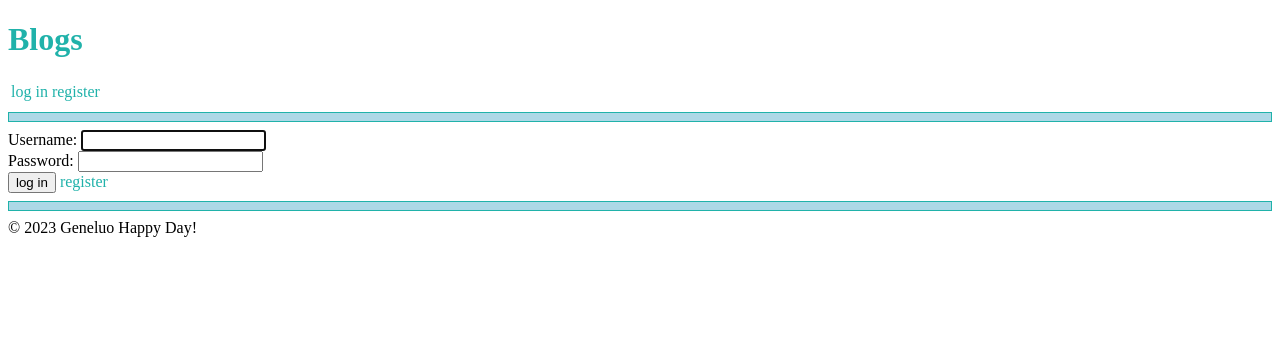
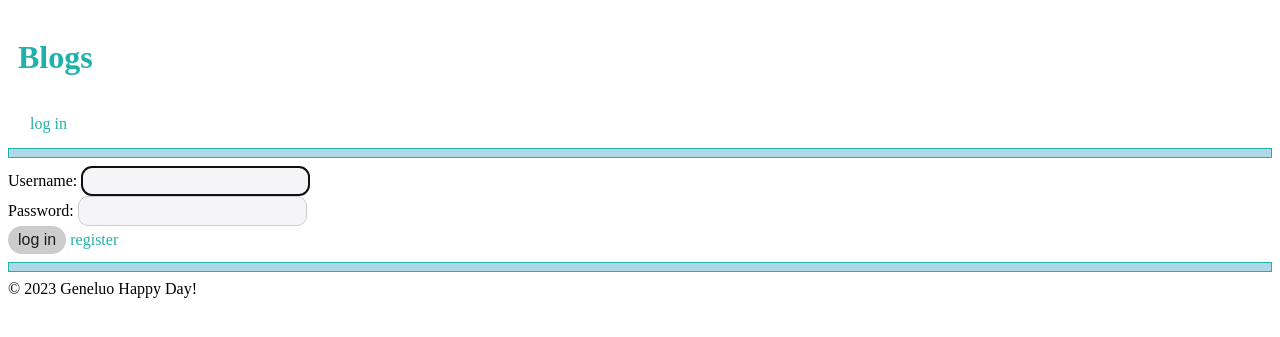
Before and after one commit to gene-2012/open-blog-service, a Django app: page /accounts/login/ in a window 1280 px wide. Shown: the top 337 px of the page. Run offline with Django 4.2, Linux system fonts and the light colour scheme.

Commit message:
add css3

```diff
--- a/blogs/templates/blogs/base.html
+++ b/blogs/templates/blogs/base.html
@@ -18,6 +18,13 @@
         height: 103%;
         border-radius: 0px;
     }
+    img[alt^="small_avatar"]{
+        width: 20px;
+        height: 20px;
+        border-radius: 100%;
+        max-width: 20px;
+        max-height: 20px;
+    }
     img{
         max-width: 400px;
         max-height: 400px;
@@ -27,7 +34,62 @@
         padding: 2px 4px;
         background-color: #f7f7f7;
     }
+    header{
+        padding: 10px 10px;
+        background-color: #FFF;
+    }
+    button{
+        background-color: #CCC;
+        color: #1D1D1F;
+        border: none;
+        padding: 5px 10px;
+        cursor: pointer;
+        font-size: 16px;
+        weight: bold;
+        border-radius: 50px;
+    }
+    button:hover{
+        background-color: #111111;
+        color: #F5F5F7;
+    }
+    input, textarea{
+        background-color: #F5F5F7;
+        color: #1D1D1F;
+        border: 1px solid #CCC;
+        padding: 5px 10px;
+        weight: bold;
+        font-size: 16px;
+        border-radius: 10px;
+    }
+    select{
+        background-color: #F5F5F7;
+        color: #1D1D1F;
+        border: 1px solid #CCC;
+        padding: 5px 5px;
+        weight: bold;
+        font-size: 16px;
+        border-radius: 10px;
+    }
+    input:hover, textarea:hover{
+        background-color: #E5E5E7;
+        color: #222222;
+    }
+    td{
+        padding: 5px 10px;
+    }
+    nav{
+        align: right;
+        padding: 0px 10px;
+    }
 </style>
+    <script>
+        function jump() {
+            var url = document.getElementById('id').value;
+            if (url !== ""){
+                window.location.href = "/problem/" + url + "/";
+            }
+        }
+    </script>
 <body>
     <header>
         <a href="{% url 'blogs:index' %}">
@@ -37,15 +99,15 @@
     <nav>
         <table>
             <tr>
+                {% if user.is_superuser %}
+                    <td><a href="{% url 'admin:index' %}">admin</a></td>
+                {% endif %}
                 {% if user.is_authenticated %}
-                    <td>Hello <a href="{% url 'user:my_home' %}"> {{user.username}} </a>!</td>
                     <td><a href="{% url 'accounts:logout' %}">log out</a></td>
+                    <td><a href="{% url 'user:my_home' %}"> <img src="{{user.avatar.url}}" alt="small_avatar" /> {{user.username}}</a></td>
                 {% else %}
                     <td><a href="{% url 'accounts:login' %}">log in</a></td>
-                    <td><a href="{% url 'accounts:register' %}">register</a></td>
-                {% endif %}
-                {% if user.is_superuser %}
-                    <td><a href="{% url 'admin:index' %}">admin</a></td>
+                    {#<td><a href="{% url 'accounts:register' %}">register</a></td>#}
                 {% endif %}
             </tr>
         </table>
```
